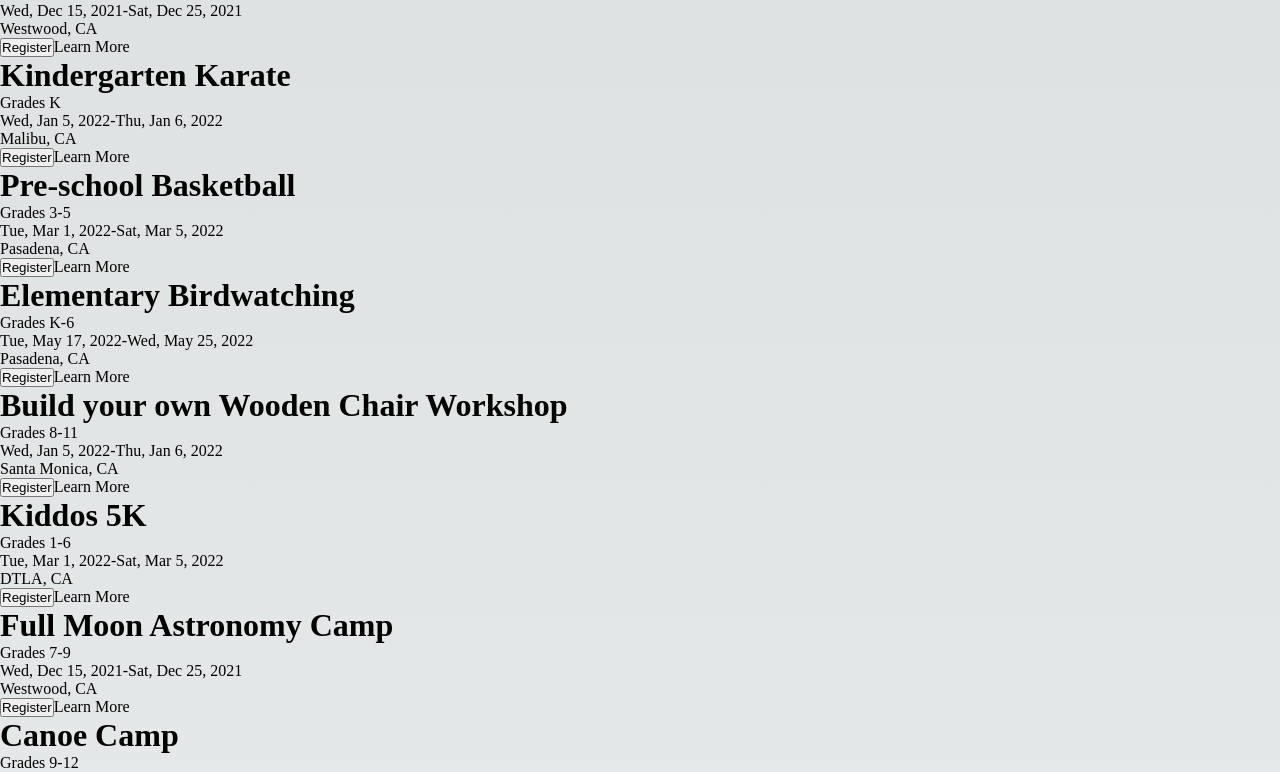
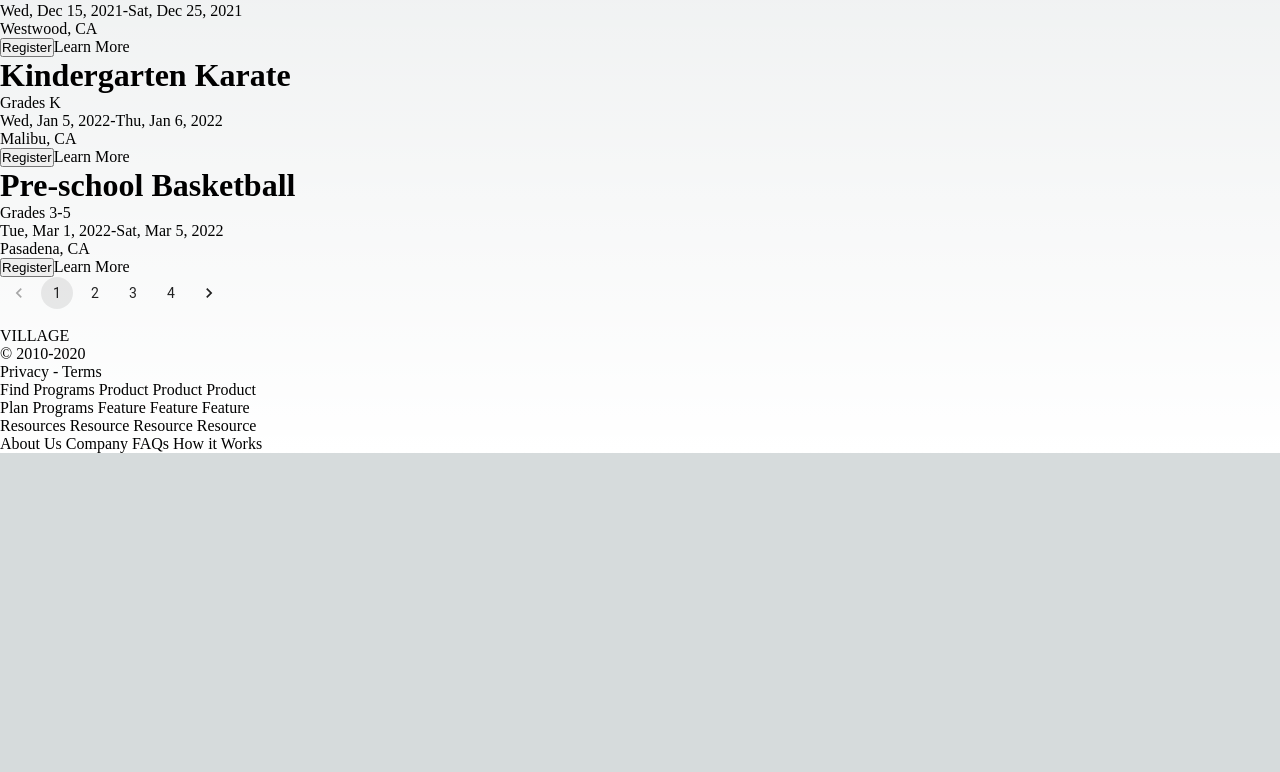
Before and after one commit to kelseyn12/village-mock, a Next.js app: page / in a window 1280 px wide. Shown: the part 842-1614 px from the top of the page. After the commit the page ends 1295 px from the top, so only its background shows below. Built offline with nearby package versions, Linux system fonts and the light colour scheme.

Commit message:
wip: installed MUI and added the pagination component to all programs

```diff
--- a/package.json
+++ b/package.json
@@ -9,6 +9,8 @@
     "lint": "next lint"
   },
   "dependencies": {
+    "@material-ui/core": "^4.12.4",
+    "@material-ui/lab": "^4.0.0-alpha.61",
     "@next/font": "13.1.1",
     "eslint": "8.31.0",
     "eslint-config-next": "13.1.1",
--- a/src/components/home/all-programs.jsx
+++ b/src/components/home/all-programs.jsx
@@ -1,29 +1,44 @@
+import { Pagination } from "@material-ui/lab";
+import { useState } from "react";
+
 const options = {
-  year: 'numeric',
-  month: 'short',
-  day: 'numeric',
-  weekday: 'short'
+  year: "numeric",
+  month: "short",
+  day: "numeric",
+  weekday: "short",
 };
 
 export const AllPrograms = ({ data }) => {
-  const formattedData = data.map(i => {
+  const [currentPage, setCurrentPage] = useState(1);
+  const itemsPerPage = 10;
+  const numPages = Math.ceil(data.length / itemsPerPage);
+
+  const formattedData = data.map((i) => {
     const startDate = new Date(i.date_begin);
     const endDate = new Date(i.date_end);
-    const formattedStartDate = startDate.toLocaleDateString('en-US', options);
-    const formattedEndDate = endDate.toLocaleDateString('en-US', options);
+    const formattedStartDate = startDate.toLocaleDateString("en-US", options);
+    const formattedEndDate = endDate.toLocaleDateString("en-US", options);
 
     return {
       name: i.name,
       grade: i.grade,
       date_begin: formattedStartDate,
       date_end: formattedEndDate,
-      location: i.location
+      location: i.location,
     };
   });
 
+  const handlePageChange = (event, page) => {
+    setCurrentPage(page);
+  };
+
+  const startIndex = (currentPage - 1) * itemsPerPage;
+  const endIndex = startIndex + itemsPerPage;
+  const currentPageData = formattedData.slice(startIndex, endIndex);
+
   return (
     <main>
-      {formattedData.map((evt) => (
+      {currentPageData.map((evt) => (
         <div key={evt.name}>
           <h1>{evt.name}</h1>
           <p>Grades {evt.grade}</p>
@@ -35,6 +50,11 @@ export const AllPrograms = ({ data }) => {
           <a href="/">Learn More</a>
         </div>
       ))}
+      <Pagination
+        count={numPages}
+        page={currentPage}
+        onChange={handlePageChange}
+      />
     </main>
   );
 };
```
Also changed, not shown: 1 other file (tests, documents, lock files or other folders).
